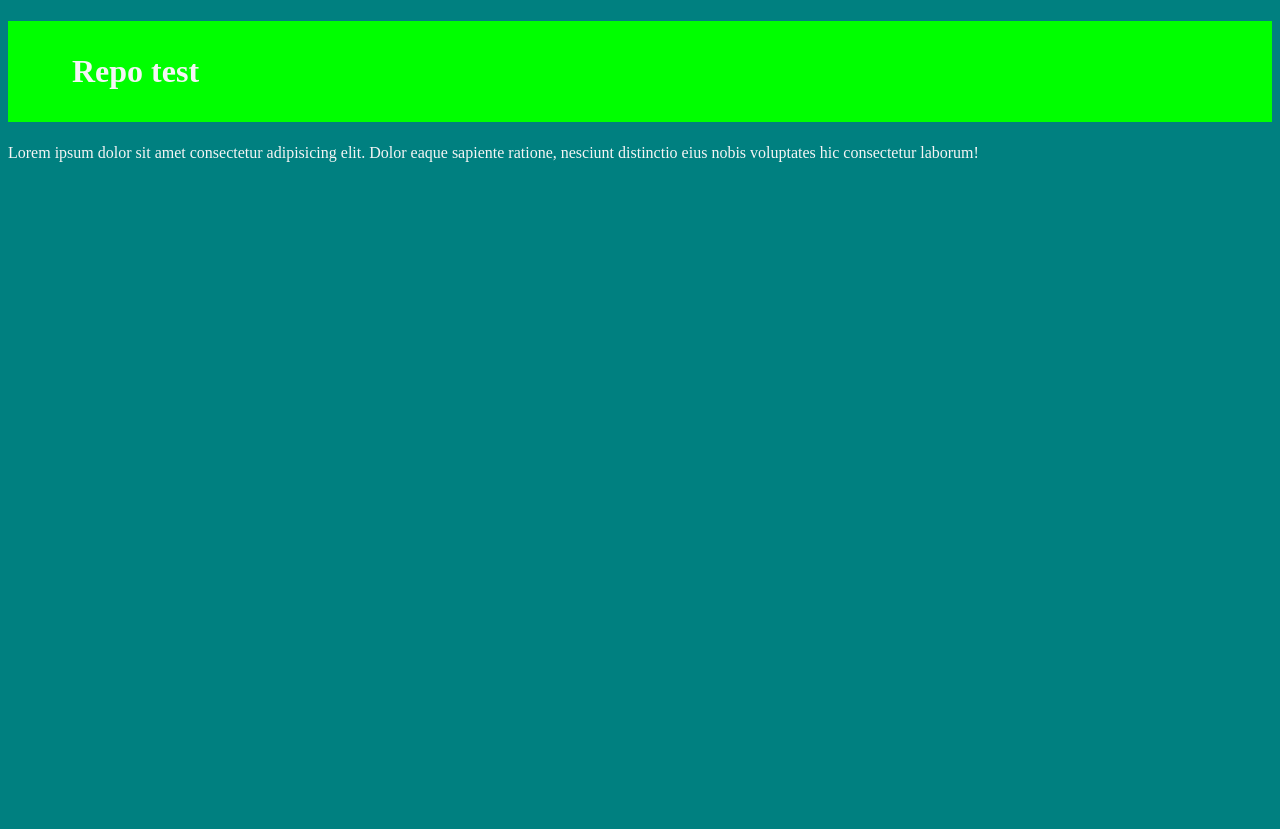
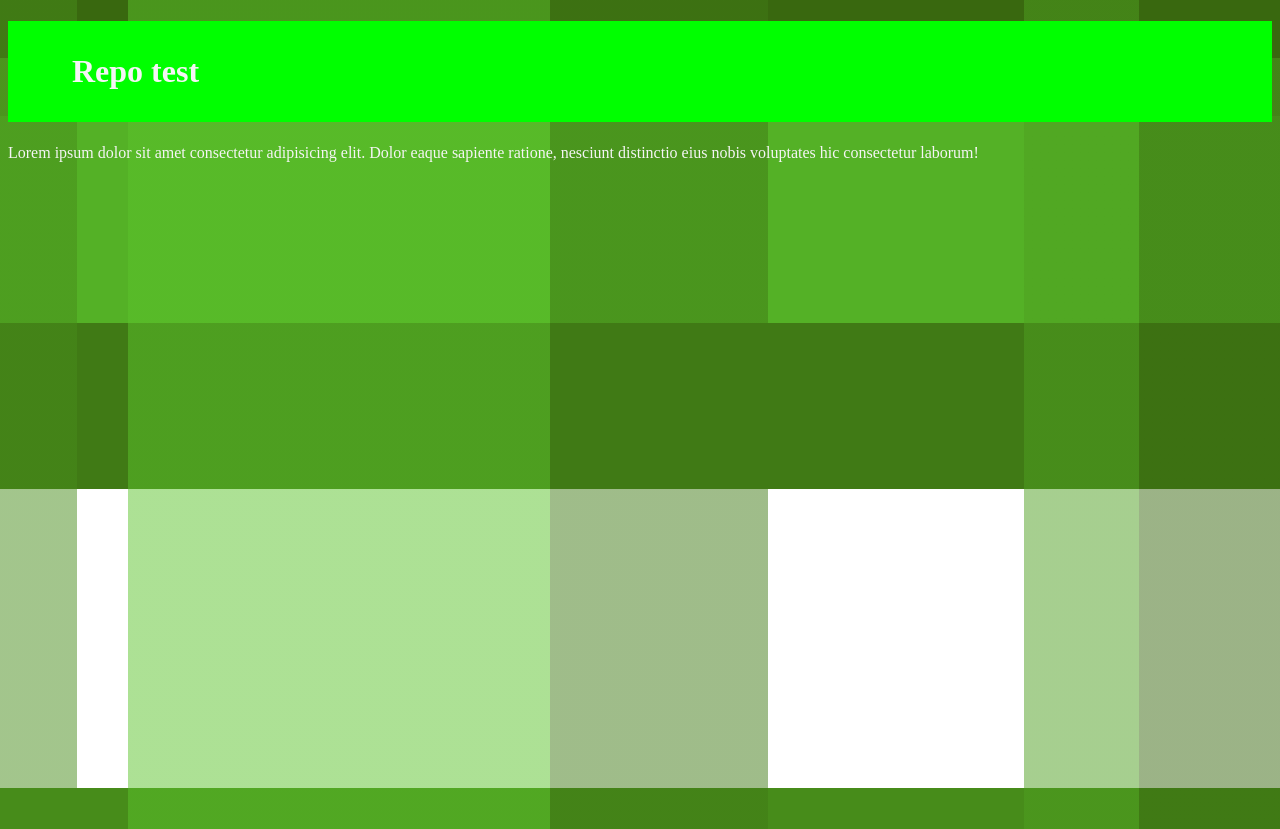
Before and after one commit to KatrienColson/testrepo, a plain HTML site: page index.html in a window 1280 px wide. Before the commit the page ends 800 px from the top, so only its background shows below. Drawn offline with Linux system fonts and the light colour scheme.

Commit message:
gradient

```diff
--- a/style.css
+++ b/style.css
@@ -1,6 +1,9 @@
 body{
     background-color: teal;
     color: whitesmoke;
+    background-image: linear-gradient(90deg, rgba(71, 140, 26,0.5) 0%, rgba(71, 140, 26,0.5) 6%,transparent 6%, transparent 10%,rgba(91, 195, 43,0.5) 10%, rgba(91, 195, 43,0.5) 43%,rgba(64, 122, 21,0.5) 43%, rgba(64, 122, 21,0.5) 60%,transparent 60%, transparent 80%,rgba(78, 159, 32,0.5) 80%, rgba(78, 159, 32,0.5) 89%,rgba(57, 104, 15,0.5) 89%, rgba(57, 104, 15,0.5) 100%),linear-gradient(0deg, rgb(71, 140, 26) 0%, rgb(71, 140, 26) 5%,transparent 5%, transparent 8%,transparent 8%, transparent 41%,rgb(64, 122, 21) 41%, rgb(64, 122, 21) 61%,rgb(84, 177, 38) 61%, rgb(84, 177, 38) 86%,rgb(78, 159, 32) 86%, rgb(78, 159, 32) 93%,rgb(57, 104, 15) 93%, rgb(57, 104, 15) 100%),linear-gradient(90deg, rgb(255,255,255),rgb(255,255,255));
+    background-repeat: no-repeat;
+    min-height: 100vh;
 }
 h1{
     background-color: #0f0;
```
